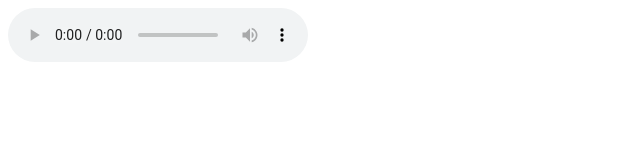
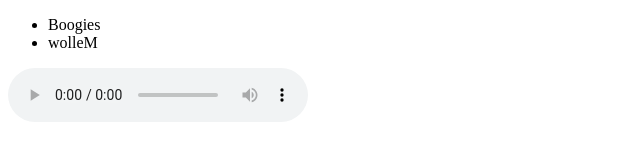
Before and after one commit to Tsarpf/KUOSI-sound-system, a plain HTML site: page index.html in a window 1280 px wide. Shown: the whole page, without its empty margins (0-640 px from the left). Drawn offline with Linux system fonts and the light colour scheme.

Commit message:
very basic thingy down, next should automate finding songs

```diff
--- a/index.html
+++ b/index.html
@@ -2,12 +2,17 @@
 <html>
 <head>
 <script src="jquery-1.10.2.js"></script>
+<script src="playerJQuery.js"></script>
+<link href="style.css" rel="stylesheet" type="text/css">
 </head>
 <body>
 
-<audio controls>
-    <source src="boogies.mp3" type="audio/mpeg">
-</audio>
+<ul id="playlist">
+    <li data-src="songs/boogies.mp3"> Boogies </li>
+    <li data-src="songs/wolleM.mp3"> wolleM </li>
+</ul>
+
+
 
 </body>
 </html>
--- a/playerJQuery.js
+++ b/playerJQuery.js
@@ -1,4 +1,6 @@
+$(window).load(function(){
 var audio    = new Audio();
+
     playlist = $('#playlist');
 
     playlist.on('click', 'li', function() {
@@ -10,3 +12,4 @@ var audio    = new Audio();
 
 audio.controls = true;
 document.body.appendChild(audio);
+});
--- /dev/null
+++ b/style.css
@@ -0,0 +1,2 @@
+li { cursor: pointer; }
+li.current { font-weight: bold};
```
